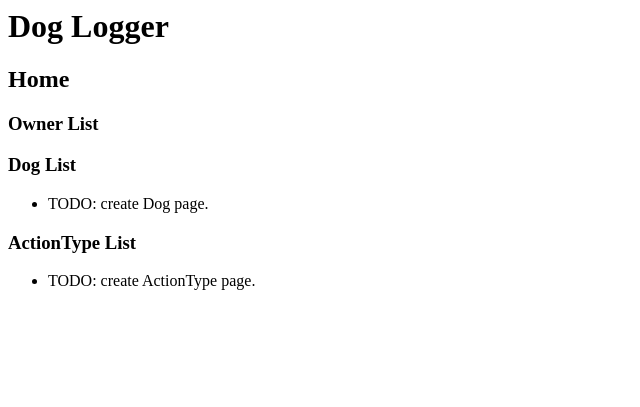
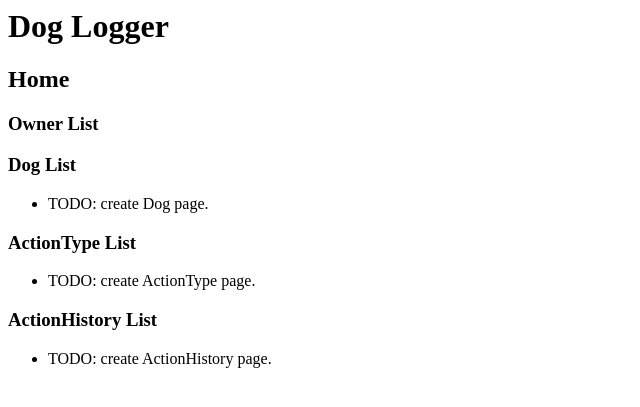
Before and after one commit to acio-o9/django-practice, a Django app: page /dog_logger/ in a window 1280 px wide. Shown: the top 407 px of the page, without its empty margins (0-640 px from the left). Run offline with Django 3.2, Linux system fonts and the light colour scheme; data that the repository does not hold is empty.

Commit message:
feat: ActionHistoryを画面に追加

```diff
--- a/dog_logger/templates/dog_logger/index.html
+++ b/dog_logger/templates/dog_logger/index.html
@@ -26,3 +26,12 @@
         {% endfor %}
     </ul>
 </section>
+<section>
+    <h3>ActionHistory List</h3>
+    <ul>
+        <li>TODO: create ActionHistory page.</li>
+        {% for history in action_histories %}
+        <li>{{ history.action_date }} {{ history.dog.name }}/{{ history.owner.name }}/{{ history.action_type.name }}</li>
+        {% endfor %}
+    </ul>
+</section>
--- a/dog_logger/views.py
+++ b/dog_logger/views.py
@@ -1,7 +1,7 @@
 from django.http import HttpResponse
 from django.shortcuts import render
 
-from .models import ActionType, Dog, Owner
+from .models import ActionHistory, ActionType, Dog, Owner
 from rest_framework import serializers
 
 # Create your views here.
@@ -10,10 +10,12 @@ def index(request):
     owners = Owner.objects.all()
     dogs = Dog.objects.all()
     action_types = ActionType.objects.all()
+    action_histories = ActionHistory.objects.all()
     context = {
             'owners': owners,
             'dogs': dogs,
             'action_types': action_types,
+            'action_histories': action_histories,
             }
     return render(request, 'dog_logger/index.html', context)
 
```
